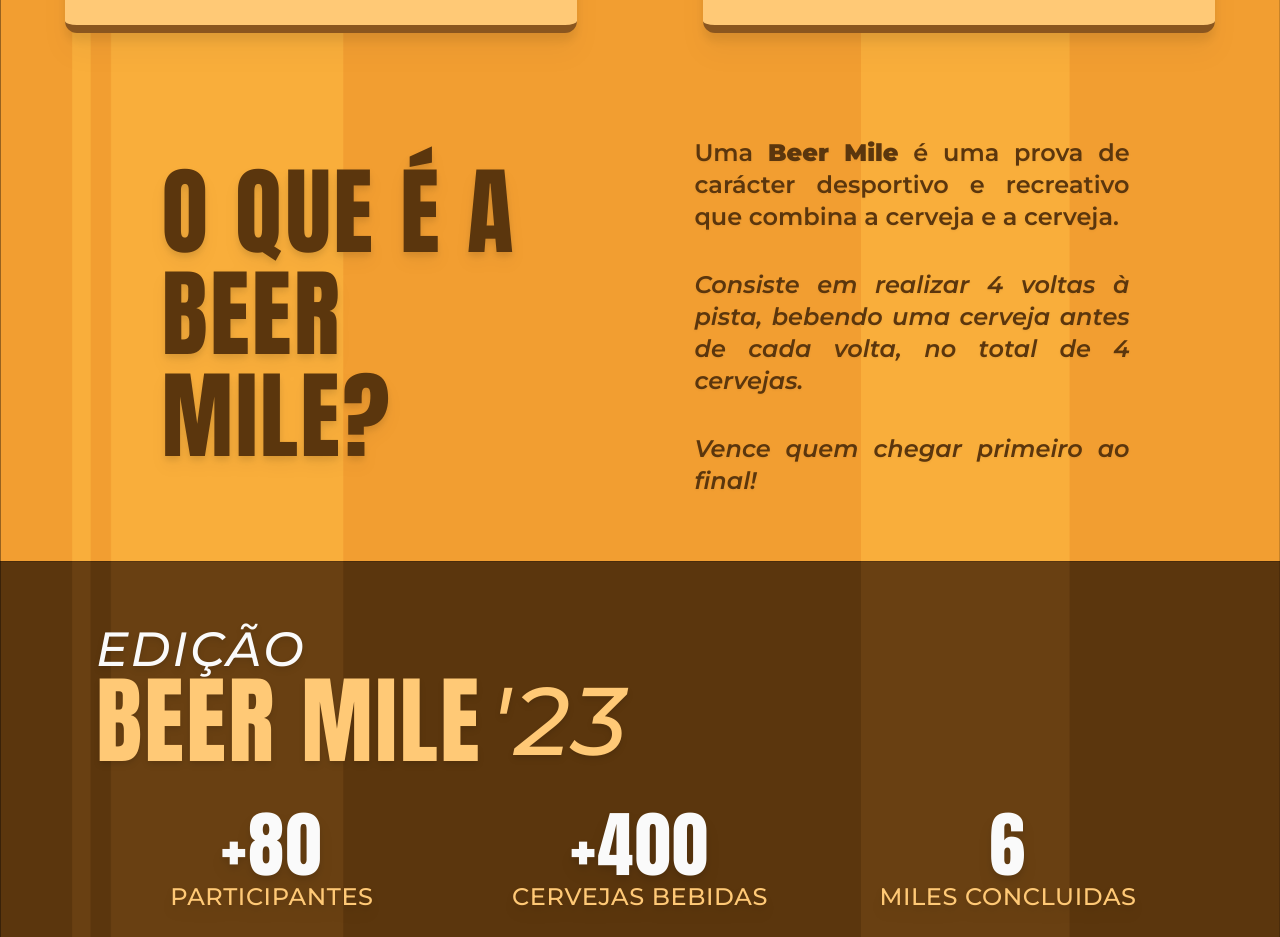
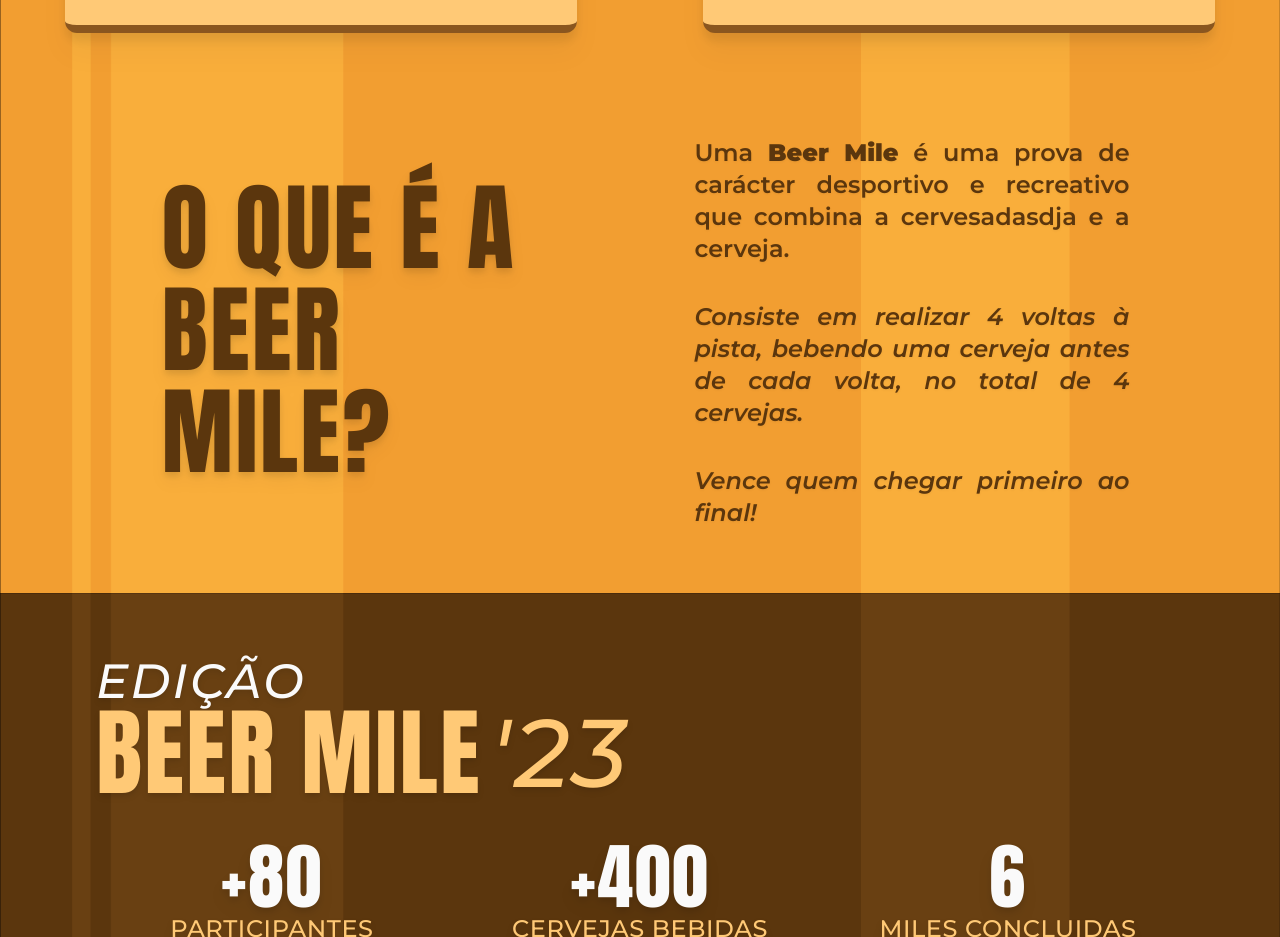
Before and after one commit to beermilelisboa/website, a Next.js app: page / in a window 1280 px wide. Shown: the part 1060-1997 px from the top of the page. Built offline with nearby package versions, Linux system fonts and the light colour scheme; a web font is replaced by a local one.

Commit message:
Forced bug

```diff
--- a/components/sections/DefinitionSection.jsx
+++ b/components/sections/DefinitionSection.jsx
@@ -15,7 +15,7 @@ export default function DefinitionSection() {
                 <div className="lg:ml-4 mt-5 lg:self-center lg:mt-0 flex flex-col gap-y-3 tracking-tight lg:tracking-normal text-justify text-lg lg:text-xl xl:text-2xl font-semibold text-dark-brown lg:mx-[5%] lg:w-[40%] lg:gap-y-9 drop-shadow-sm">
                     <p>
                         Uma <b>Beer Mile</b> é uma prova de carácter desportivo e
-                        recreativo que combina a cerveja e a cerveja.
+                        recreativo que combina a cervesadasdja e a cerveja.
                     </p>
                     <p>
                         <i>
```
